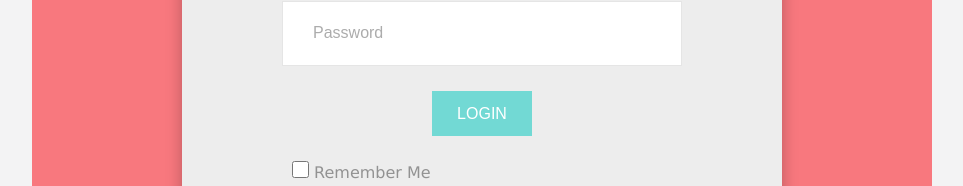
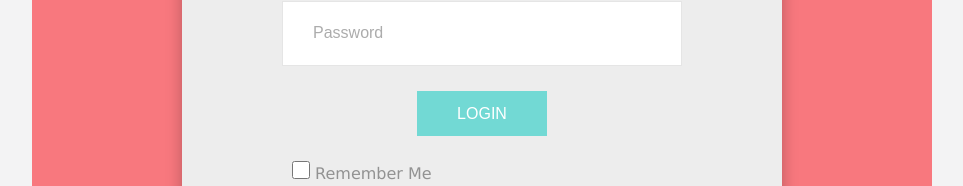
Before and after one commit to jcarp19/newstuff, a plain HTML site: page index.html in a window 1280 px wide. Shown: the part 313-499 px from the top of the page, without its empty margins (158-1121 px from the left). Drawn offline with Linux system fonts and the light colour scheme.

Commit message:
made button wider

```diff
--- a/style.css
+++ b/style.css
@@ -57,7 +57,7 @@ button {
     border: none;
     font-size: 16px;
     font-weight: lighter;
-    width: 100px;
+    width: 130px;
     height: 45px;
     margin: 25px auto;
 }
@@ -65,6 +65,10 @@ button {
     margin-left: 110px;
 }
 .remember input {
-    width: 17px;
-    height: 17px
+    width: 18px;
+    height: 18px;
+    border: 1px solid rgba(0, 0, 0, .1);
 }
+.remember label {
+    display: inline-block;
+}
```
